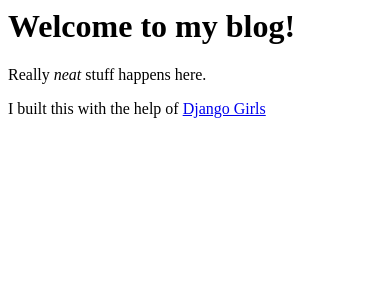
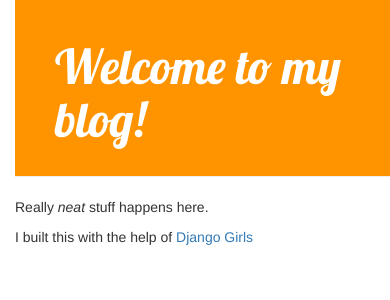
Before and after one commit to synemitchell/my-blog, a Django app: page / in a window 390 px wide. Shown: the top 300 px of the page. Run offline with Django 3.2, Linux system fonts and the light colour scheme; data that the repository does not hold is empty; some libraries are stand-ins or nearby versions.

Commit message:
adding css

```diff
--- /dev/null
+++ b/blog/static/css/blog.css
@@ -0,0 +1,56 @@
+h1 a {
+    color: #FCA205;
+    font-family:'Lobster';
+}
+
+body {
+    padding-left:15px;
+}
+
+.page-header {
+    background-color: #ff9400;
+    margin-top: 0;
+    padding: 20px 20px 20px 40px;
+}
+
+.page-header h1, .page-header h1 a, .page-header h1 a:visited, .page-header h1 a:active {
+    color: #ffffff;
+    font-size: 36pt;
+    text-decoration: none;
+}
+
+.content {
+    margin-left: 40px;
+}
+
+h1, h2, h3, h4 {
+    font-family: 'Lobster', cursive;
+}
+
+.date {
+    float: right;
+    color: #828282;
+}
+
+.save {
+    float: right;
+}
+
+.post-form textarea, .post-form input {
+    width: 100%;
+}
+
+.top-menu, .top-menu:hover, .top-menu:visited {
+    color: #ffffff;
+    float: right;
+    font-size: 26pt;
+    margin-right: 20px;
+}
+
+.post {
+    margin-bottom: 70px;
+}
+
+.post h1 a, .post h1 a:visited {
+    color: #000000;
+}
--- a/blog/templates/blog/post_list.html
+++ b/blog/templates/blog/post_list.html
@@ -1,21 +1,36 @@
+{% load staticfiles %}
 <html>
     <head>
         <title>Syne's Blog</title>
+        <link rel="stylesheet" href="//maxcdn.bootstrapcdn.com/bootstrap/3.2.0/css/bootstrap.min.css">
+        <link rel="stylesheet" href="//maxcdn.bootstrapcdn.com/bootstrap/3.2.0/css/bootstrap-theme.min.css">
+        <link rel="stylesheet" href="{% static "css/blog.css" %}">
+        <link href="http://fonts.googleapis.com/css?family=Lobster&subset=latin,latin-ext" rel="stylesheet" type="text/css">
     </head>
     <body>
-        <div>
-            <h1>Welcome to my blog!</h1>
+        <div class="page-header">
+            <h1><a href="/">Welcome to my blog!</a></h1>
         </div>
         <div>
             <p>Really <em>neat</em> stuff happens here.</p>
             <p>I built this with the help of <a href="http://djangogirls.org">Django Girls</a></p>
         </div>
-        {% for post in posts %}
-        <div>
-            <p>published: {{post.published_date}}</p>
-            <h1><a href="">{{post.title}}</a></h1>
-            <p>{{post.text|linebreaks}}</p>
+
+    <div class="content container">
+        <div class="row">
+            <div class="col-md-8">
+                {% for post in posts %}
+                <div class="post">
+                    <div class="date">
+                        {{post.published_date}}
+                    </div>
+                    <h1><a href="">{{post.title}}</a></h1>
+                    <p>{{post.text|linebreaks}}</p>
+                </div>
+                {% endfor %}
+            </div>
         </div>
-        {% endfor %}
+    </div>
+
     </body>
 </html>
```
